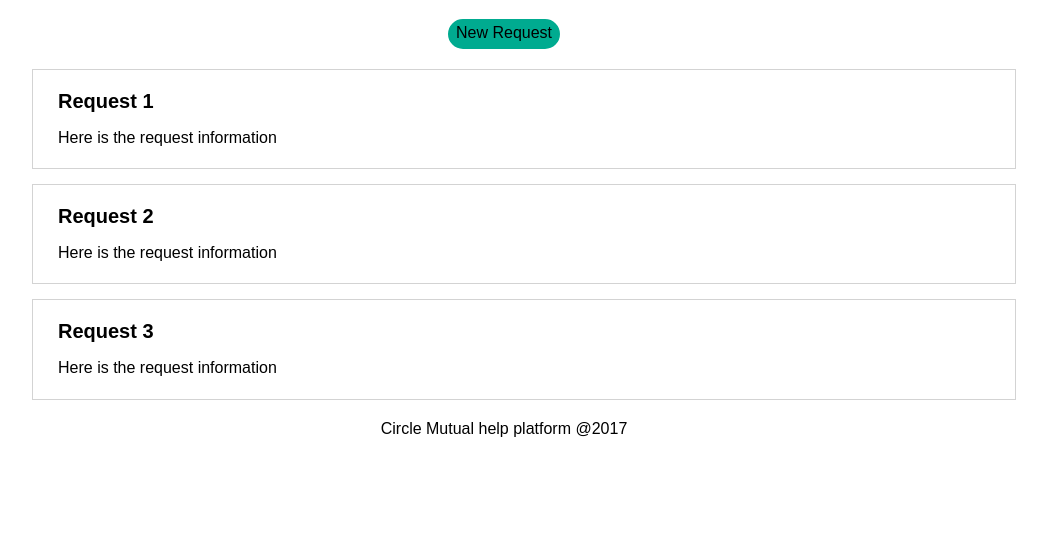
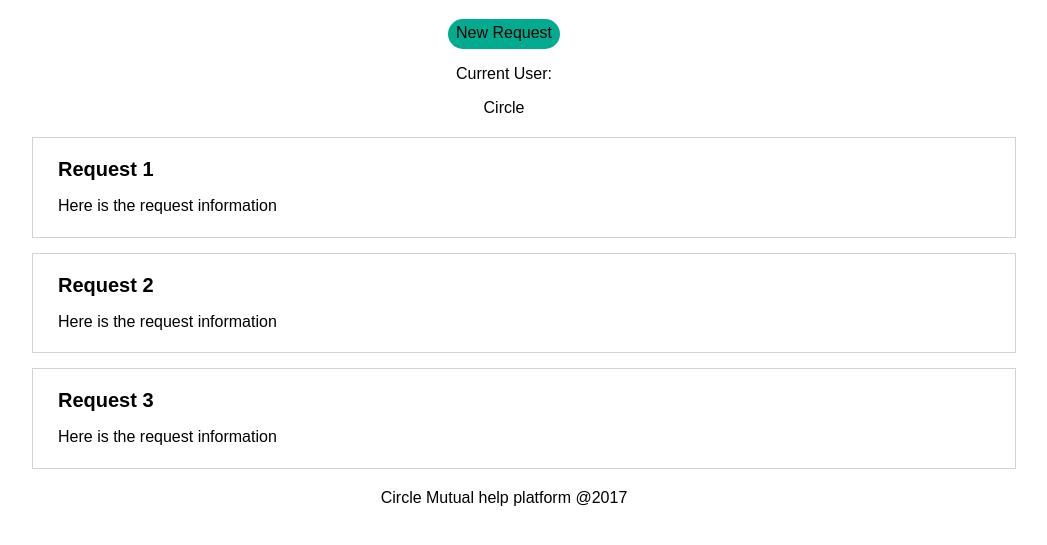
Before and after one commit to Nakanu/Circle-App, a plain HTML site: page mission.html in a window 1280 px wide. Shown: the part 61-606 px from the top of the page, without its empty margins (136-1183 px from the left). Drawn offline with Linux system fonts and the light colour scheme.

Commit message:
add userName field

```diff
--- a/mission.html
+++ b/mission.html
@@ -14,6 +14,7 @@
     <div id="form">
       <!-- <input type="text" id="addRequest"/> -->
       <button id="new-request-btn">New Request</button>
+      <p>Current User:</p><p class="userName">Circle</p>
     </div>
   </div>
 
```
